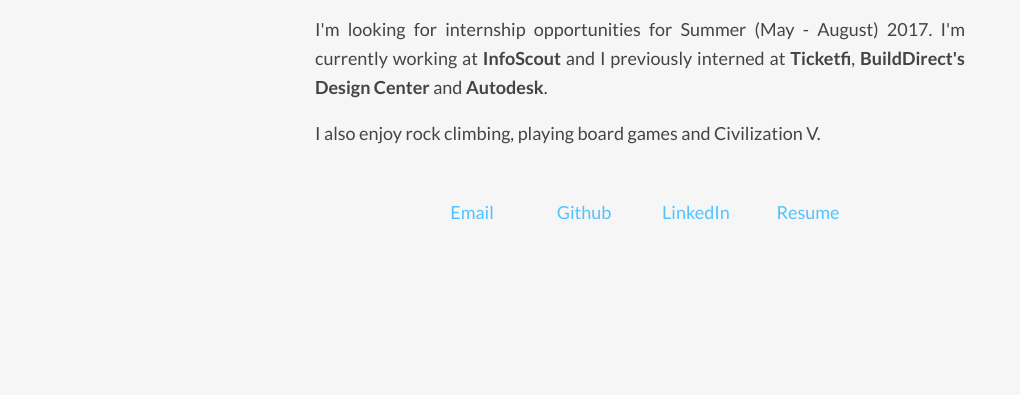
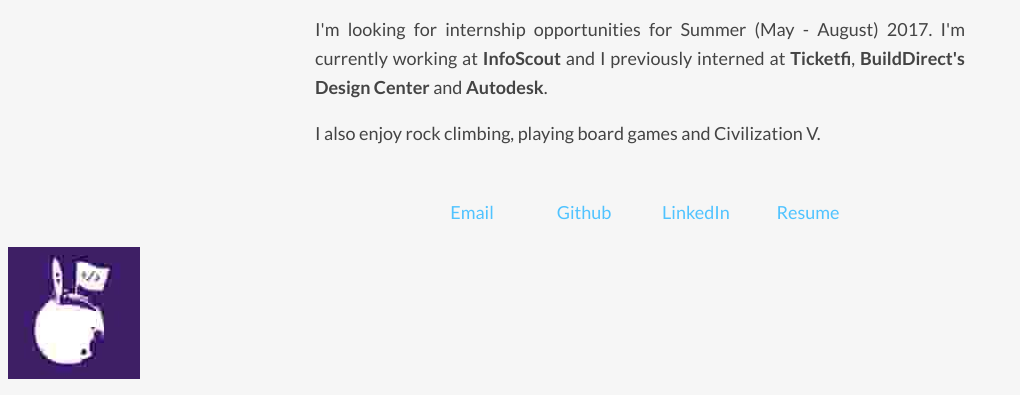
Before and after one commit to rtsun95/rtsun95.github.io, a website: page index.html in a window 1280 px wide. Shown: the part 446-841 px from the top of the page, without its empty margins (0-1020 px from the left). Before the commit the page ends 800 px from the top, so only its background shows below. Drawn offline with Linux system fonts and the light colour scheme.

Commit message:
for network

```diff
--- a/index.html
+++ b/index.html
@@ -11,6 +11,7 @@
 
   <body>
     <div id='app'></div>
+    <img src='lol.jpg' />
     <script src='app.min.js'></script>
     <script type="text/javascript" src='./game-of-life/bundle.js'></script>
     <script type="text/javascript" src='./game-of-life/game-of-life.js'></script>
```
Also changed, not shown: lol.jpg (added).
